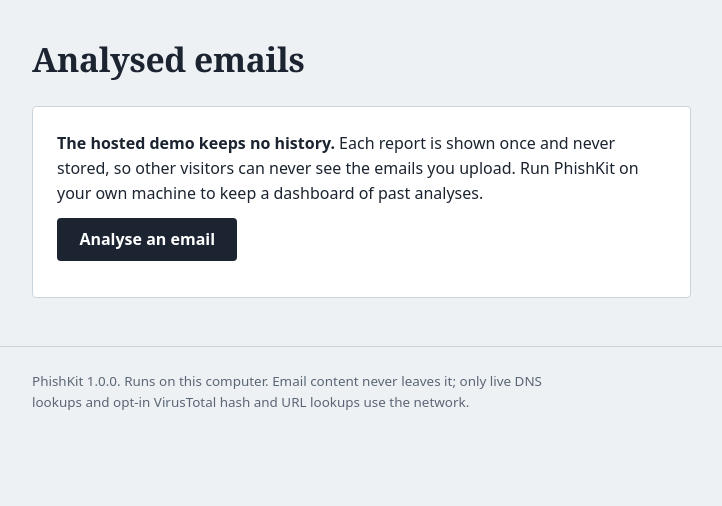
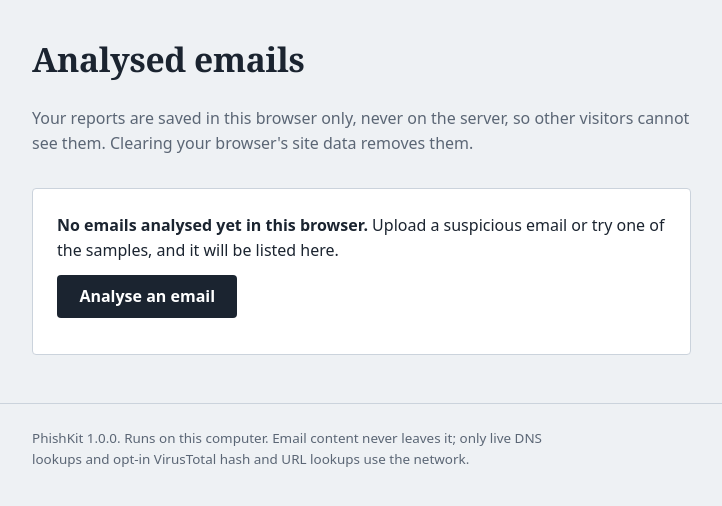
Before and after one commit to ketanabhishek8/Phishing-Email-Analysis, a Flask app: template web/templates/dashboard.html in a window 1280 px wide. Shown: the part 68-574 px from the top of the page, without its empty margins (32-754 px from the left). Run offline with Flask 3, Linux system fonts and the light colour scheme; the template is opened without the code that fills it, so the values that code supplies are empty.

Commit message:
feat: report history in the visitor's browser on the hosted app
Hosted mode stores nothing on the server, so history now lives in each visitor's
localStorage: report pages embed their data, the dashboard lists the 25 most recent,
and saved reports reopen through a stateless, validated /history/view endpoint.
Entries can be removed individually or cleared.

```diff
--- a/public/static/app.js
+++ b/public/static/app.js
@@ -27,6 +27,168 @@
     });
   }
 
+  // ---------------------------------------------------------------- browser history
+  // Hosted mode stores nothing on the server. Each report page embeds its data; we keep the
+  // most recent reports in this browser's localStorage and build the dashboard from them.
+  // Everything from the email is inserted with textContent, never as HTML.
+  var HISTORY_KEY = "phishkit.history.v1";
+  var HISTORY_MAX = 25;
+  var VERDICT_CLASS = { "Clean": "clean", "Suspicious": "suspicious", "Likely phishing": "phishing" };
+
+  function loadHistory() {
+    var raw = window.localStorage.getItem(HISTORY_KEY);  // throws when storage is blocked
+    if (!raw) return [];
+    try {
+      var list = JSON.parse(raw);
+      return Array.isArray(list) ? list.filter(function (e) { return e && e.report && e.id; }) : [];
+    } catch (err) {
+      return [];
+    }
+  }
+
+  function saveHistory(list) {
+    // Drop the oldest entries until the list fits the browser's storage quota.
+    while (list.length) {
+      try {
+        window.localStorage.setItem(HISTORY_KEY, JSON.stringify(list));
+        return true;
+      } catch (err) {
+        if (list.length === 1) break;
+        list = list.slice(0, list.length - 1);
+      }
+    }
+    return false;
+  }
+
+  function newId() {
+    if (window.crypto && window.crypto.randomUUID) return window.crypto.randomUUID();
+    return String(Date.now()) + "-" + Math.random().toString(16).slice(2);
+  }
+
+  var embedded = document.getElementById("phishkit-report");
+  if (embedded) {
+    try {
+      var entry = JSON.parse(embedded.textContent);
+      entry.id = newId();
+      saveHistory([entry].concat(loadHistory()).slice(0, HISTORY_MAX));
+    } catch (err) {
+      // Storage blocked or unreadable: the report itself is still on screen.
+    }
+  }
+
+  function el(tag, className, text) {
+    var node = document.createElement(tag);
+    if (className) node.className = className;
+    if (text !== undefined) node.textContent = text;
+    return node;
+  }
+
+  function scoreBar(score, verdictClass) {
+    var ns = "http://www.w3.org/2000/svg";
+    var svg = document.createElementNS(ns, "svg");
+    svg.setAttribute("class", "mini");
+    svg.setAttribute("viewBox", "0 0 100 8");
+    svg.setAttribute("preserveAspectRatio", "none");
+    svg.setAttribute("aria-hidden", "true");
+    var track = document.createElementNS(ns, "rect");
+    track.setAttribute("class", "mini-track");
+    track.setAttribute("width", "100");
+    track.setAttribute("height", "8");
+    var fill = document.createElementNS(ns, "rect");
+    fill.setAttribute("class", "mini-fill " + verdictClass);
+    fill.setAttribute("width", String(Math.max(0, Math.min(100, Number(score) || 0))));
+    fill.setAttribute("height", "8");
+    svg.appendChild(track);
+    svg.appendChild(fill);
+    return svg;
+  }
+
+  function formatDate(iso) {
+    return String(iso || "").replace("T", " ").replace("+00:00", " UTC");
+  }
+
+  var historyRoot = document.querySelector("[data-browser-history]");
+  if (historyRoot) {
+    var part = function (name) { return historyRoot.querySelector("[data-history-" + name + "]"); };
+    var viewForm = part("view");
+
+    var render = function () {
+      var list;
+      try {
+        list = loadHistory();
+      } catch (err) {
+        part("unavailable").hidden = false;
+        return;
+      }
+      var rows = part("rows");
+      rows.textContent = "";
+      var counts = { "Likely phishing": 0, "Suspicious": 0, "Clean": 0 };
+
+      list.forEach(function (entry) {
+        var report = entry.report || {};
+        var summary = report.summary || {};
+        var verdict = String(report.verdict || "");
+        var vclass = VERDICT_CLASS[verdict] || "";
+        if (counts[verdict] !== undefined) counts[verdict] += 1;
+
+        var tr = el("tr");
+        var cell = el("td");
+        var open = el("button", "row-link link-button", summary.subject || "(no subject)");
+        open.type = "button";
+        open.addEventListener("click", function () {
+          viewForm.elements.entry.value = JSON.stringify(entry);
+          viewForm.submit();
+        });
+        cell.appendChild(open);
+        cell.appendChild(el("span", "muted mono small", summary.from || entry.filename || ""));
+        tr.appendChild(cell);
+
+        var vcell = el("td");
+        vcell.appendChild(el("span", "verdict-pill " + vclass, verdict));
+        tr.appendChild(vcell);
+
+        var scell = el("td", "num");
+        scell.appendChild(scoreBar(report.score, vclass));
+        scell.appendChild(document.createTextNode(" " + (Number(report.score) || 0)));
+        tr.appendChild(scell);
+
+        tr.appendChild(el("td", "muted small", formatDate(entry.created_at)));
+
+        var acell = el("td", "num");
+        var remove = el("button", "copy", "Remove");
+        remove.type = "button";
+        remove.setAttribute("aria-label", "Remove " + (summary.subject || "this report") + " from history");
+        remove.addEventListener("click", function () {
+          saveHistory(loadHistory().filter(function (e) { return e.id !== entry.id; }));
+          render();
+        });
+        acell.appendChild(remove);
+        tr.appendChild(acell);
+        rows.appendChild(tr);
+      });
+
+      var has = list.length > 0;
+      part("table").hidden = !has;
+      part("actions").hidden = !has;
+      part("empty").hidden = has;
+      var tally = part("tally");
+      tally.hidden = !has;
+      tally.textContent = has
+        ? list.length + " email" + (list.length === 1 ? "" : "s") + " analysed in this browser: " +
+          counts["Likely phishing"] + " likely phishing, " + counts["Suspicious"] + " suspicious, " +
+          counts["Clean"] + " clean"
+        : "";
+    };
+
+    part("clear").addEventListener("click", function () {
+      if (window.confirm("Remove every report from this browser's history?")) {
+        try { window.localStorage.removeItem(HISTORY_KEY); } catch (err) { /* nothing stored */ }
+        render();
+      }
+    });
+    render();
+  }
+
   document.querySelectorAll("button[data-copy]").forEach(function (button) {
     button.addEventListener("click", function () {
       if (!navigator.clipboard) return;
--- a/public/static/style.css
+++ b/public/static/style.css
@@ -346,3 +346,12 @@ main { max-width: 76rem; margin: 0 auto; padding: clamp(1.5rem, 4vw, 2.5rem) cla
 @media (prefers-reduced-motion: reduce) {
   * { transition: none !important; animation: none !important; }
 }
+
+/* ---------- browser history (hosted mode) ---------- */
+
+.visually-hidden { position: absolute; width: 1px; height: 1px; overflow: hidden; clip: rect(0 0 0 0); white-space: nowrap; }
+.link-button { background: none; border: 0; padding: 0; text-align: left; cursor: pointer; }
+.button-quiet { background: transparent; color: var(--ink); border: 1px solid var(--line); }
+.button-quiet:hover { background: var(--surface); }
+.browser-history > .muted { max-width: var(--measure); }
+.browser-history .tally { font-size: var(--step-0); color: var(--ink); margin: 1rem 0; }
--- a/web/app.py
+++ b/web/app.py
@@ -22,6 +22,7 @@ from __future__ import annotations
 
 import hmac
 import io
+import json
 import logging
 import os
 import re
@@ -36,7 +37,7 @@ from werkzeug.exceptions import HTTPException
 
 from phishkit import __version__
 from phishkit.analyzer import analyze
-from phishkit.models import Severity
+from phishkit.models import Report, Severity
 from phishkit.textsafe import reveal
 from phishkit.urls import defang
 
@@ -81,6 +82,49 @@ def _sample_names() -> list[str]:
     if not SAMPLES_DIR.is_dir():
         return []
     return sorted(p.name for p in SAMPLES_DIR.glob("*.eml"))
+
+
+VERDICTS = ("Clean", "Suspicious", "Likely phishing")
+
+
+def _normalise_saved(entry) -> dict | None:
+    """Validate a browser-saved history entry and fill every key the report template uses.
+    Returns None when the entry is not a usable report."""
+    if not isinstance(entry, dict) or not isinstance(entry.get("report"), dict):
+        return None
+    saved = entry["report"]
+    if saved.get("verdict") not in VERDICTS or not isinstance(saved.get("score"), int):
+        return None
+    report = Report().to_dict()
+    for key, default in report.items():
+        value = saved.get(key, default)
+        report[key] = value if isinstance(value, type(default)) else default
+    findings = []
+    for f in report["findings"]:
+        if isinstance(f, dict) and isinstance(f.get("title"), str):
+            findings.append({"category": str(f.get("category", "")), "severity": str(f.get("severity", "info")),
+                             "weight": f["weight"] if isinstance(f.get("weight"), int) else 0,
+                             "title": f["title"], "detail": str(f.get("detail", "")),
+                             "evidence": str(f.get("evidence", ""))})
+    report["findings"] = findings
+    recorded = report["auth"].get("recorded") if isinstance(report["auth"].get("recorded"), dict) else {}
+    report["auth"] = {
+        "recorded": {m: recorded[m] if isinstance(recorded.get(m), dict) else
+                     {"result": "none", "detail": "", "source": ""} for m in ("spf", "dkim", "dmarc")},
+        "authserv_id": str(report["auth"].get("authserv_id") or ""),
+        "live": report["auth"].get("live") if isinstance(report["auth"].get("live"), dict) else None,
+    }
+    for m in ("spf", "dkim", "dmarc"):
+        rec = report["auth"]["recorded"][m]
+        rec["result"], rec["detail"] = str(rec.get("result", "none")), str(rec.get("detail", ""))
+    report["senders"].setdefault("mismatches", [])
+    report["urls"] = [u for u in report["urls"] if isinstance(u, dict) and isinstance(u.get("defanged"), str)]
+    report["attachments"] = [a for a in report["attachments"]
+                             if isinstance(a, dict) and all(isinstance(a.get(k), str) for k in
+                                                            ("filename", "md5", "sha1", "sha256"))]
+    report["received"] = [h for h in report["received"] if isinstance(h, dict)]
+    report["score"] = max(0, min(100, report["score"]))
+    return report
 
 
 def _hosted_from_env() -> bool:
@@ -144,8 +188,8 @@ def create_app(db_path: str | None = None, testing: bool = False, hosted: bool |
 
     def run_and_show(filename: str, data: bytes):
         report = analyze(data, live=bool(request.form.get("live")), vt=bool(request.form.get("vt")))
-        if store is None:  # hosted: render once, store nothing
-            row = {"id": None, "filename": filename,
+        if store is None:  # hosted: render once, store nothing on the server
+            row = {"id": None, "filename": filename, "save_to_browser": True,
                    "created_at": datetime.now(timezone.utc).isoformat(timespec="seconds")}
             return render_template("report.html", row=row, r=report.to_dict())
         rid = store.save(filename, report.to_dict())
@@ -246,6 +290,28 @@ def create_app(db_path: str | None = None, testing: bool = False, hosted: bool |
             abort(404)
         return run_and_show(name, (SAMPLES_DIR / name).read_bytes())
 
+    @app.post("/history/view")
+    def view_saved():
+        """Re-render a report the visitor's browser saved in its own history (hosted mode).
+
+        The data comes from the client, so it is validated and normalised, rendered with
+        autoescaping like everything else, and never stored."""
+        check_csrf()
+        try:
+            entry = json.loads(request.form.get("entry", ""))
+        except (TypeError, ValueError):
+            abort(400, description="That saved report could not be read. Remove it from the history.")
+        report_data = _normalise_saved(entry)
+        if report_data is None:
+            abort(400, description="That saved report is incomplete or damaged. Remove it from the history.")
+        row = {"id": None, "filename": str(entry.get("filename") or "(unknown file)"),
+               "created_at": str(entry.get("created_at") or ""), "from_history": True}
+        try:
+            return render_template("report.html", row=row, r=report_data)
+        except Exception:  # a field the template needs is missing or the wrong shape
+            log.warning("could not render a saved history entry", exc_info=True)
+            abort(400, description="That saved report is incomplete or damaged. Remove it from the history.")
+
     @app.get("/report/<int:analysis_id>")
     def report(analysis_id: int):
         row = store.get(analysis_id) if store else None
--- a/web/templates/base.html
+++ b/web/templates/base.html
@@ -30,7 +30,7 @@
   </main>
   <footer class="footer">
     {% if hosted %}
-    <p>PhishKit {{ version }}, hosted demo. Uploaded emails are analysed on the server and the report is shown once; nothing is stored. Avoid uploading confidential mail here: for real triage, run PhishKit on your own machine.</p>
+    <p>PhishKit {{ version }}, hosted demo. Uploaded emails are analysed on the server but never stored there; your report history is kept only in this browser. Avoid uploading confidential mail here: for real triage, run PhishKit on your own machine.</p>
     {% else %}
     <p>PhishKit {{ version }}. Runs on this computer. Email content never leaves it; only live DNS lookups and opt-in VirusTotal hash and URL lookups use the network.</p>
     {% endif %}
--- a/web/templates/dashboard.html
+++ b/web/templates/dashboard.html
@@ -40,9 +40,28 @@
 </table>
 </div>
 {% elif not hosted_history %}
-<section class="empty-state">
-  <p><b>The hosted demo keeps no history.</b> Each report is shown once and never stored, so other visitors can never see the emails you upload. Run PhishKit on your own machine to keep a dashboard of past analyses.</p>
-  <p><a class="button" href="{{ url_for('index') }}">Analyse an email</a></p>
+<section class="browser-history" data-browser-history>
+  <p class="muted">Your reports are saved in this browser only, never on the server, so other visitors cannot see them. Clearing your browser's site data removes them.</p>
+  <p class="tally" data-history-tally hidden></p>
+  <div class="table-wrap" data-history-table hidden>
+    <table class="history">
+      <thead>
+        <tr><th scope="col">Subject and sender</th><th scope="col">Verdict</th><th scope="col" class="num">Score</th><th scope="col">Analysed</th><th scope="col"><span class="visually-hidden">Actions</span></th></tr>
+      </thead>
+      <tbody data-history-rows></tbody>
+    </table>
+  </div>
+  <p data-history-actions hidden><button class="button button-quiet" type="button" data-history-clear>Clear history</button></p>
+  <section class="empty-state" data-history-empty hidden>
+    <p><b>No emails analysed yet in this browser.</b> Upload a suspicious email or try one of the samples, and it will be listed here.</p>
+    <p><a class="button" href="{{ url_for('index') }}">Analyse an email</a></p>
+  </section>
+  <p class="empty-state" data-history-unavailable hidden>This browser is blocking site storage (for example in a private window), so history cannot be saved here.</p>
+  <form method="post" action="{{ url_for('view_saved') }}" data-history-view hidden>
+    <input type="hidden" name="csrf_token" value="{{ csrf_token() }}">
+    <input type="hidden" name="entry" value="">
+  </form>
+  <noscript><p class="empty-state">History is saved in your browser and needs JavaScript. Reports still work without it.</p></noscript>
 </section>
 {% else %}
 <section class="empty-state">
```
Also changed, not shown: tests/test_hosted.py (+59 -2 lines), web/templates/report.html (+7 -2 lines), README.md.
